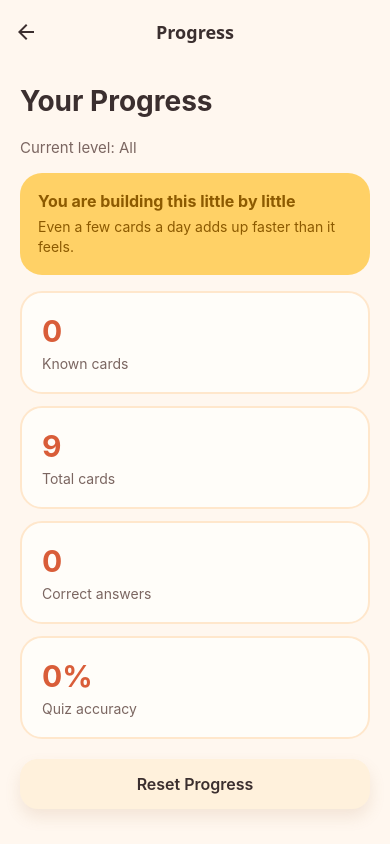
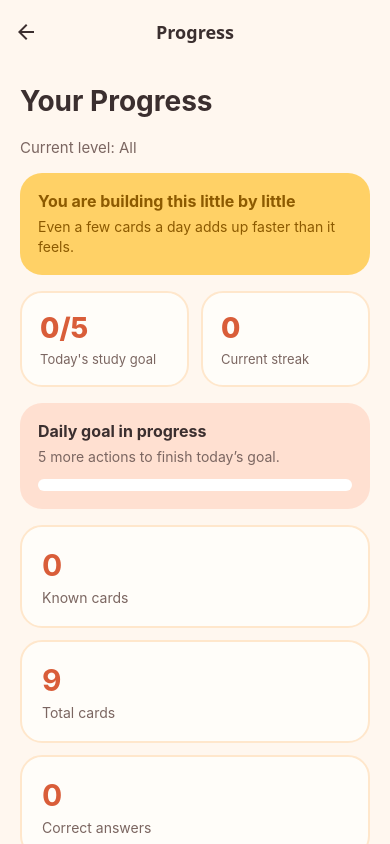
Before and after one commit to kimkh905/Kyuniverse, a React Native app: screen /Progress in a window 390 px wide. Built offline with nearby package versions, Linux system fonts and the light colour scheme.

Commit message:
Add streak goals and pronunciation

```diff
--- a/package.json
+++ b/package.json
@@ -18,7 +18,8 @@
     "react-native": "0.76.7",
     "react-native-safe-area-context": "4.12.0",
     "react-native-screens": "~4.4.0",
-    "@react-native-async-storage/async-storage": "1.23.1"
+    "@react-native-async-storage/async-storage": "1.23.1",
+    "expo-speech": "~13.0.1"
   },
   "devDependencies": {
     "@babel/core": "^7.20.0"
--- a/src/context/FlashcardContext.js
+++ b/src/context/FlashcardContext.js
@@ -4,11 +4,41 @@ import { flashcards, levels } from '../data/flashcards';
 
 const FlashcardContext = createContext(null);
 const STORAGE_KEY = 'flashcard-progress';
+const DEFAULT_DAILY_GOAL = 5;
+
+function getTodayKey() {
+  return new Date().toISOString().slice(0, 10);
+}
+
+function getDateKeyDaysAgo(daysAgo) {
+  const date = new Date();
+  date.setDate(date.getDate() - daysAgo);
+  return date.toISOString().slice(0, 10);
+}
+
+function calculateStreak(activityByDate) {
+  let streak = 0;
+
+  for (let daysAgo = 0; ; daysAgo += 1) {
+    const dateKey = getDateKeyDaysAgo(daysAgo);
+    const completedToday = (activityByDate[dateKey] ?? 0) > 0;
+
+    if (!completedToday) {
+      break;
+    }
+
+    streak += 1;
+  }
+
+  return streak;
+}
 
 export function FlashcardProvider({ children }) {
   const [knownCardIds, setKnownCardIds] = useState([]);
   const [quizResults, setQuizResults] = useState([]);
   const [selectedLevel, setSelectedLevel] = useState('All');
+  const [dailyGoal] = useState(DEFAULT_DAILY_GOAL);
+  const [activityByDate, setActivityByDate] = useState({});
   const [isHydrated, setIsHydrated] = useState(false);
 
   useEffect(() => {
@@ -34,6 +64,14 @@ export function FlashcardProvider({ children }) {
 
         if (typeof parsedProgress.selectedLevel === 'string') {
           setSelectedLevel(parsedProgress.selectedLevel);
+        }
+
+        if (
+          parsedProgress.activityByDate &&
+          typeof parsedProgress.activityByDate === 'object' &&
+          !Array.isArray(parsedProgress.activityByDate)
+        ) {
+          setActivityByDate(parsedProgress.activityByDate);
         }
       } catch (error) {
         console.warn('Failed to load flashcard progress', error);
@@ -64,6 +102,7 @@ export function FlashcardProvider({ children }) {
             knownCardIds,
             quizResults,
             selectedLevel,
+            activityByDate,
           })
         );
       } catch (error) {
@@ -72,7 +111,7 @@ export function FlashcardProvider({ children }) {
     };
 
     persistProgress();
-  }, [isHydrated, knownCardIds, quizResults, selectedLevel]);
+  }, [activityByDate, isHydrated, knownCardIds, quizResults, selectedLevel]);
 
   const filteredFlashcards =
     selectedLevel === 'All'
@@ -83,7 +122,18 @@ export function FlashcardProvider({ children }) {
     knownCardIds.includes(card.id)
   ).length;
 
+  const trackDailyActivity = () => {
+    const todayKey = getTodayKey();
+
+    setActivityByDate((currentActivity) => ({
+      ...currentActivity,
+      [todayKey]: (currentActivity[todayKey] ?? 0) + 1,
+    }));
+  };
+
   const markCardKnown = (cardId) => {
+    trackDailyActivity();
+
     setKnownCardIds((currentIds) => {
       if (currentIds.includes(cardId)) {
         return currentIds;
@@ -94,17 +144,25 @@ export function FlashcardProvider({ children }) {
   };
 
   const saveQuizResult = (isCorrect) => {
+    trackDailyActivity();
     setQuizResults((currentResults) => [...currentResults, isCorrect]);
   };
 
   const resetProgress = () => {
     setKnownCardIds([]);
     setQuizResults([]);
+    setActivityByDate({});
   };
 
   const changeLevel = (level) => {
     setSelectedLevel(level);
   };
+
+  const todayKey = getTodayKey();
+  const todayProgress = activityByDate[todayKey] ?? 0;
+  const dailyGoalProgress = Math.min(todayProgress, dailyGoal);
+  const streakCount = calculateStreak(activityByDate);
+  const isDailyGoalComplete = todayProgress >= dailyGoal;
 
   const value = useMemo(
     () => ({
@@ -115,13 +173,30 @@ export function FlashcardProvider({ children }) {
       knownCardIds,
       quizResults,
       levelKnownCount,
+      dailyGoal,
+      todayProgress,
+      dailyGoalProgress,
+      streakCount,
+      isDailyGoalComplete,
       isHydrated,
       markCardKnown,
       saveQuizResult,
       resetProgress,
       changeLevel,
     }),
-    [filteredFlashcards, isHydrated, knownCardIds, levelKnownCount, quizResults, selectedLevel]
+    [
+      dailyGoal,
+      dailyGoalProgress,
+      filteredFlashcards,
+      isDailyGoalComplete,
+      isHydrated,
+      knownCardIds,
+      levelKnownCount,
+      quizResults,
+      selectedLevel,
+      streakCount,
+      todayProgress,
+    ]
   );
 
   return (
--- a/src/screens/FlashcardScreen.js
+++ b/src/screens/FlashcardScreen.js
@@ -4,6 +4,7 @@ import PrimaryButton from '../components/PrimaryButton';
 import ScreenContainer from '../components/ScreenContainer';
 import { useFlashcards } from '../context/FlashcardContext';
 import colors from '../theme/colors';
+import { speakText } from '../utils/pronunciation';
 
 function createDefaultOrder(length) {
   return Array.from({ length }, (_, index) => index);
@@ -89,6 +90,15 @@ export default function FlashcardScreen() {
     setIsShuffled(true);
   };
 
+  const handleSpeakCurrent = () => {
+    if (showEnglish) {
+      speakText(currentCard.english, 'en-US');
+      return;
+    }
+
+    speakText(currentCard.korean, 'ko-KR');
+  };
+
   return (
     <ScreenContainer scroll={false}>
       <View style={styles.headerRow}>
@@ -112,6 +122,9 @@ export default function FlashcardScreen() {
           <Text style={styles.direction}>{showEnglish ? 'English' : 'Korean'}</Text>
           <Text style={styles.word}>{showEnglish ? currentCard.english : currentCard.korean}</Text>
           <Text style={styles.hint}>Tap to flip and keep going</Text>
+          <Pressable onPress={handleSpeakCurrent} style={styles.speakButton}>
+            <Text style={styles.speakLabel}>Hear it</Text>
+          </Pressable>
         </Pressable>
       </Animated.View>
 
@@ -193,6 +206,18 @@ const styles = StyleSheet.create({
     color: colors.primaryDark,
     textAlign: 'center',
   },
+  speakButton: {
+    marginTop: 16,
+    borderRadius: 999,
+    backgroundColor: colors.secondary,
+    paddingHorizontal: 14,
+    paddingVertical: 9,
+  },
+  speakLabel: {
+    fontSize: 14,
+    fontWeight: '700',
+    color: colors.secondaryDark,
+  },
   navigationRow: {
     flexDirection: 'row',
     gap: 12,
--- a/src/screens/HomeScreen.js
+++ b/src/screens/HomeScreen.js
@@ -6,8 +6,17 @@ import { useFlashcards } from '../context/FlashcardContext';
 import colors from '../theme/colors';
 
 export default function HomeScreen({ navigation }) {
-  const { flashcards, levels, selectedLevel, changeLevel, knownCardIds, quizResults } =
-    useFlashcards();
+  const {
+    flashcards,
+    levels,
+    selectedLevel,
+    changeLevel,
+    knownCardIds,
+    quizResults,
+    dailyGoal,
+    todayProgress,
+    streakCount,
+  } = useFlashcards();
   const fadeAnim = useRef(new Animated.Value(0)).current;
   const slideAnim = useRef(new Animated.Value(18)).current;
   const correctCount = quizResults.filter(Boolean).length;
@@ -60,6 +69,19 @@ export default function HomeScreen({ navigation }) {
           <View style={[styles.statBubble, styles.statBubbleLavender]}>
             <Text style={styles.statValue}>{correctCount}</Text>
             <Text style={styles.statLabel}>Quiz wins</Text>
+          </View>
+        </View>
+
+        <View style={styles.goalRow}>
+          <View style={[styles.goalCard, styles.goalCardPeach]}>
+            <Text style={styles.goalValue}>
+              {todayProgress}/{dailyGoal}
+            </Text>
+            <Text style={styles.goalLabel}>Today&apos;s goal</Text>
+          </View>
+          <View style={[styles.goalCard, styles.goalCardYellow]}>
+            <Text style={styles.goalValue}>{streakCount}</Text>
+            <Text style={styles.goalLabel}>Day streak</Text>
           </View>
         </View>
 
@@ -190,6 +212,32 @@ const styles = StyleSheet.create({
     color: colors.textSoft,
     lineHeight: 18,
   },
+  goalRow: {
+    flexDirection: 'row',
+    gap: 10,
+    marginBottom: 22,
+  },
+  goalCard: {
+    flex: 1,
+    borderRadius: 22,
+    padding: 18,
+  },
+  goalCardPeach: {
+    backgroundColor: '#ffe0d1',
+  },
+  goalCardYellow: {
+    backgroundColor: '#fff0b8',
+  },
+  goalValue: {
+    fontSize: 26,
+    fontWeight: '800',
+    color: colors.text,
+    marginBottom: 4,
+  },
+  goalLabel: {
+    fontSize: 13,
+    color: colors.textSoft,
+  },
   card: {
     backgroundColor: colors.card,
     borderRadius: 24,
--- a/src/screens/ProgressScreen.js
+++ b/src/screens/ProgressScreen.js
@@ -5,8 +5,19 @@ import { useFlashcards } from '../context/FlashcardContext';
 import colors from '../theme/colors';
 
 export default function ProgressScreen() {
-  const { flashcards, knownCardIds, quizResults, resetProgress, selectedLevel, levelKnownCount } =
-    useFlashcards();
+  const {
+    flashcards,
+    knownCardIds,
+    quizResults,
+    resetProgress,
+    selectedLevel,
+    levelKnownCount,
+    dailyGoal,
+    todayProgress,
+    dailyGoalProgress,
+    streakCount,
+    isDailyGoalComplete,
+  } = useFlashcards();
 
   const knownCount = selectedLevel === 'All' ? knownCardIds.length : levelKnownCount;
   const correctCount = quizResults.filter(Boolean).length;
@@ -19,6 +30,38 @@ export default function ProgressScreen() {
       <View style={styles.cheerCard}>
         <Text style={styles.cheerTitle}>You are building this little by little</Text>
         <Text style={styles.cheerText}>Even a few cards a day adds up faster than it feels.</Text>
+      </View>
+
+      <View style={styles.goalPanel}>
+        <View style={styles.goalStatCard}>
+          <Text style={styles.goalStatValue}>
+            {todayProgress}/{dailyGoal}
+          </Text>
+          <Text style={styles.goalStatLabel}>Today&apos;s study goal</Text>
+        </View>
+        <View style={styles.goalStatCard}>
+          <Text style={styles.goalStatValue}>{streakCount}</Text>
+          <Text style={styles.goalStatLabel}>Current streak</Text>
+        </View>
+      </View>
+
+      <View style={styles.goalProgressCard}>
+        <Text style={styles.goalProgressTitle}>
+          {isDailyGoalComplete ? 'Daily goal complete' : 'Daily goal in progress'}
+        </Text>
+        <Text style={styles.goalProgressText}>
+          {isDailyGoalComplete
+            ? 'You hit your goal today. Keep the streak going tomorrow.'
+            : `${dailyGoal - dailyGoalProgress} more actions to finish today’s goal.`}
+        </Text>
+        <View style={styles.progressTrack}>
+          <View
+            style={[
+              styles.progressFill,
+              { width: `${(dailyGoalProgress / dailyGoal) * 100}%` },
+            ]}
+          />
+        </View>
       </View>
 
       <View style={styles.grid}>
@@ -61,6 +104,58 @@ const styles = StyleSheet.create({
     gap: 12,
     marginBottom: 20,
   },
+  goalPanel: {
+    flexDirection: 'row',
+    gap: 12,
+    marginBottom: 16,
+  },
+  goalStatCard: {
+    flex: 1,
+    backgroundColor: colors.card,
+    borderRadius: 22,
+    padding: 18,
+    borderWidth: 2,
+    borderColor: colors.backgroundAccent,
+  },
+  goalStatValue: {
+    fontSize: 28,
+    fontWeight: '800',
+    color: colors.primaryDark,
+    marginBottom: 6,
+  },
+  goalStatLabel: {
+    fontSize: 13,
+    color: colors.textSoft,
+  },
+  goalProgressCard: {
+    backgroundColor: '#ffe0d1',
+    borderRadius: 22,
+    padding: 18,
+    marginBottom: 16,
+  },
+  goalProgressTitle: {
+    fontSize: 16,
+    fontWeight: '700',
+    color: colors.text,
+    marginBottom: 6,
+  },
+  goalProgressText: {
+    fontSize: 14,
+    lineHeight: 20,
+    color: colors.textSoft,
+    marginBottom: 12,
+  },
+  progressTrack: {
+    height: 12,
+    borderRadius: 999,
+    backgroundColor: colors.white,
+    overflow: 'hidden',
+  },
+  progressFill: {
+    height: '100%',
+    backgroundColor: colors.primary,
+    borderRadius: 999,
+  },
   cheerCard: {
     backgroundColor: colors.secondary,
     borderRadius: 22,
--- a/src/screens/QuizScreen.js
+++ b/src/screens/QuizScreen.js
@@ -4,6 +4,7 @@ import PrimaryButton from '../components/PrimaryButton';
 import ScreenContainer from '../components/ScreenContainer';
 import { useFlashcards } from '../context/FlashcardContext';
 import colors from '../theme/colors';
+import { speakText } from '../utils/pronunciation';
 
 function shuffleItems(items) {
   const shuffledItems = [...items];
@@ -92,6 +93,14 @@ export default function QuizScreen() {
     setSessionResults([]);
   };
 
+  const handleSpeakKorean = () => {
+    speakText(currentCard.korean, 'ko-KR');
+  };
+
+  const handleSpeakEnglish = () => {
+    speakText(currentCard.english, 'en-US');
+  };
+
   const sessionCorrectCount = sessionResults.filter(Boolean).length;
   const sessionAccuracy = sessionResults.length
     ? Math.round((sessionCorrectCount / sessionResults.length) * 100)
@@ -132,6 +141,9 @@ export default function QuizScreen() {
       >
         <View style={styles.promptCard}>
           <Text style={styles.promptText}>{currentCard.korean}</Text>
+          <View style={styles.promptActions}>
+            <PrimaryButton title="Hear Korean" variant="secondary" onPress={handleSpeakKorean} />
+          </View>
         </View>
       </Animated.View>
 
@@ -146,7 +158,14 @@ export default function QuizScreen() {
         ))}
       </View>
 
-      {feedback ? <Text style={styles.feedback}>{feedback}</Text> : null}
+      {feedback ? (
+        <View>
+          <Text style={styles.feedback}>{feedback}</Text>
+          <View style={styles.feedbackAction}>
+            <PrimaryButton title="Hear Answer" variant="secondary" onPress={handleSpeakEnglish} />
+          </View>
+        </View>
+      ) : null}
     </ScreenContainer>
   );
 }
@@ -204,6 +223,10 @@ const styles = StyleSheet.create({
     fontWeight: '700',
     color: colors.text,
   },
+  promptActions: {
+    width: '100%',
+    marginTop: 18,
+  },
   options: {
     marginBottom: 20,
   },
@@ -217,6 +240,9 @@ const styles = StyleSheet.create({
     paddingHorizontal: 16,
     paddingVertical: 14,
   },
+  feedbackAction: {
+    marginTop: 10,
+  },
   centered: {
     flex: 1,
     justifyContent: 'center',
--- /dev/null
+++ b/src/utils/pronunciation.js
@@ -0,0 +1,10 @@
+import * as Speech from 'expo-speech';
+
+export function speakText(text, language = 'en-US') {
+  Speech.stop();
+  Speech.speak(text, {
+    language,
+    rate: 0.92,
+    pitch: 1.0,
+  });
+}
```
Also changed, not shown: 1 other file (tests, documents, lock files or other folders).
